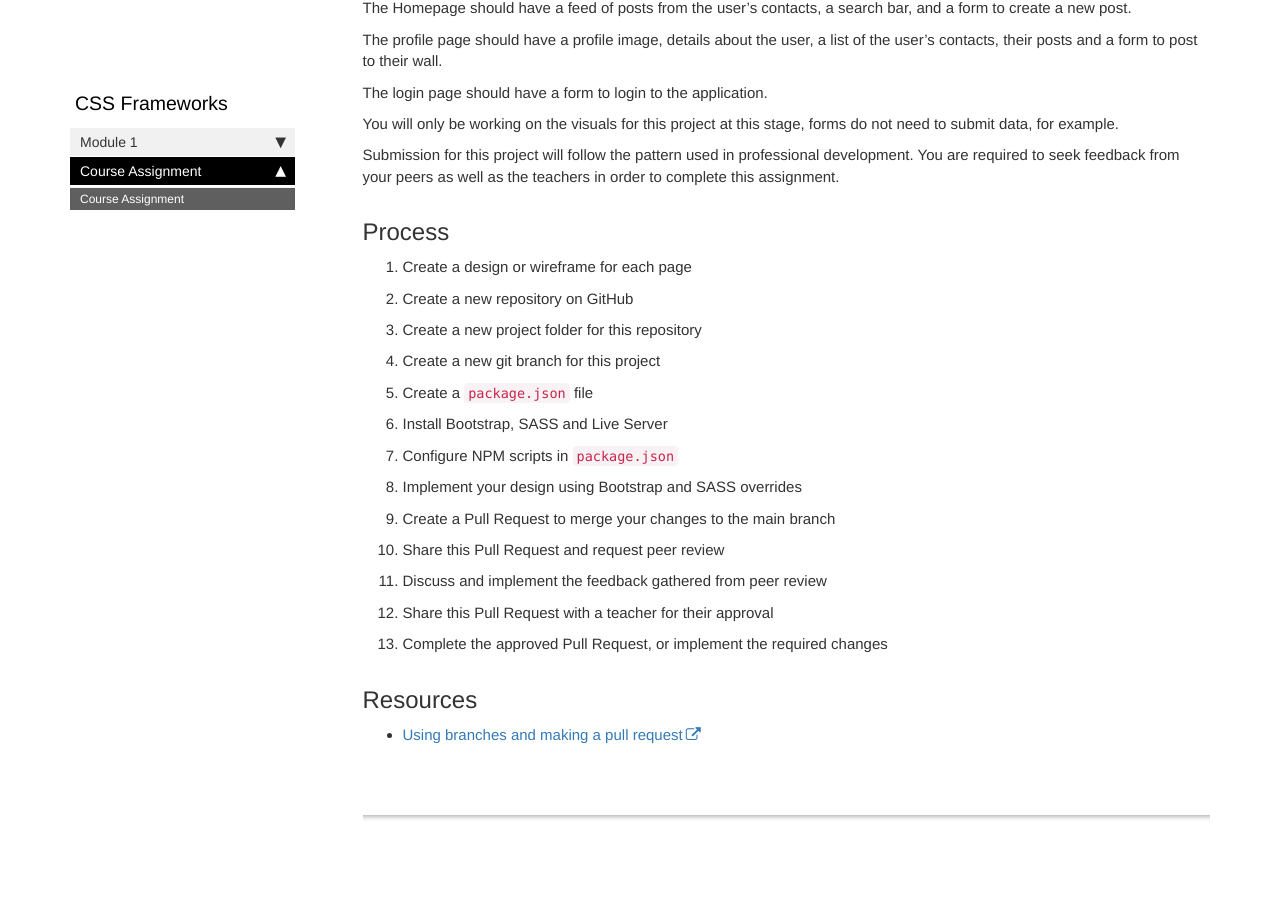
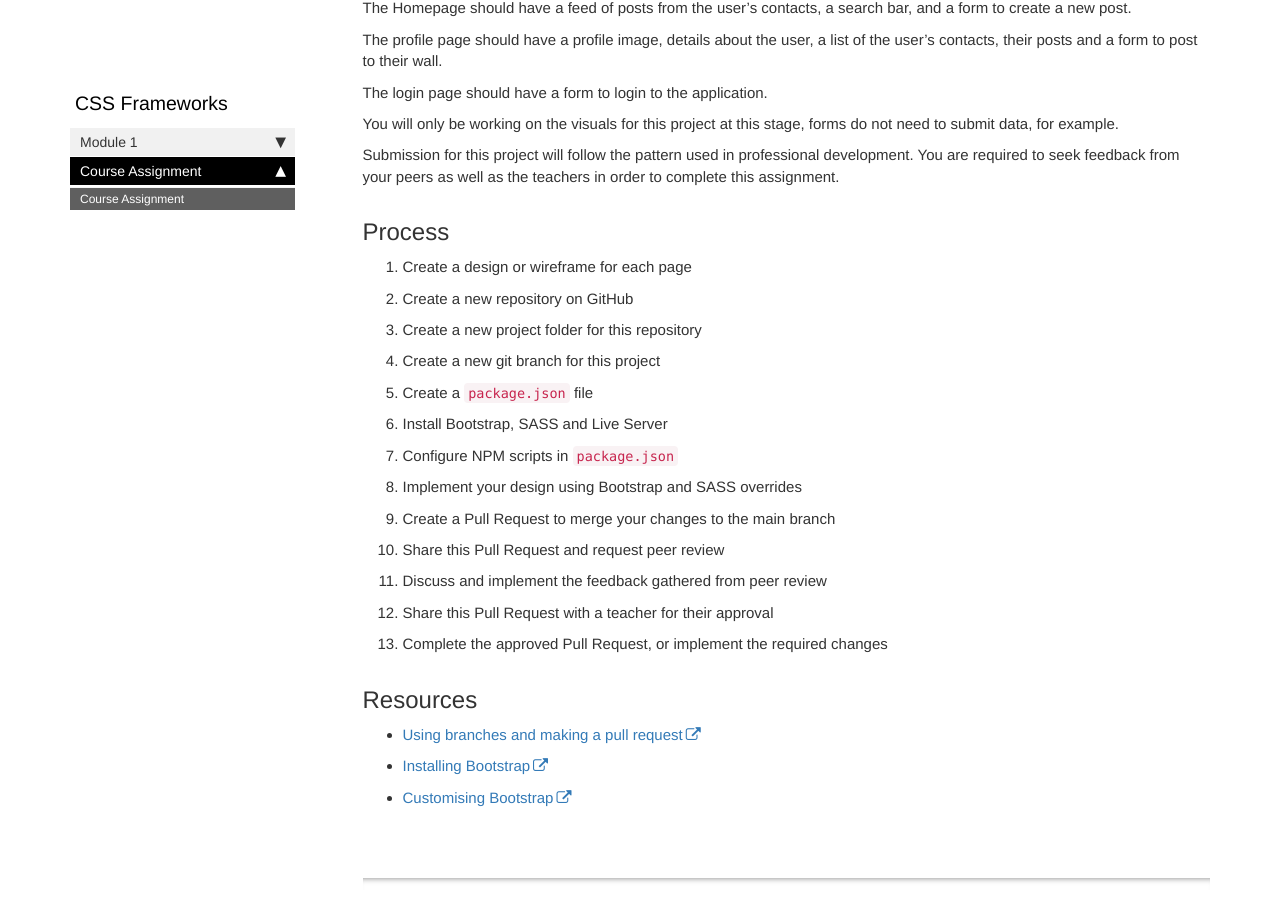
Before and after one commit to AmberBentley/content-feu, a Jekyll site: the page built from pages/css-frameworks/ca.md, in a window 1280 px wide and 900 px high, scrolled down 620 px. Built offline with Jekyll 4.4.1, drawn with Linux system fonts in a browser that asks for light colours; comment, search, counter and statistics services are not loaded; before the commit the page ends 1457 px from its top, so only the background shows below that.

Commit message:
Adds more resources

```diff
--- a/pages/css-frameworks/ca.md
+++ b/pages/css-frameworks/ca.md
@@ -48,3 +48,5 @@ Submission for this project will follow the pattern used in professional develop
 ## Resources
 
 - [Using branches and making a pull request](https://vimeo.com/725676411/fabede2ebb)
+- [Installing Bootstrap](https://getbootstrap.com/docs/5.2/getting-started/download/#package-managers)
+- [Customising Bootstrap](https://getbootstrap.com/docs/5.2/customize/overview/)
```
